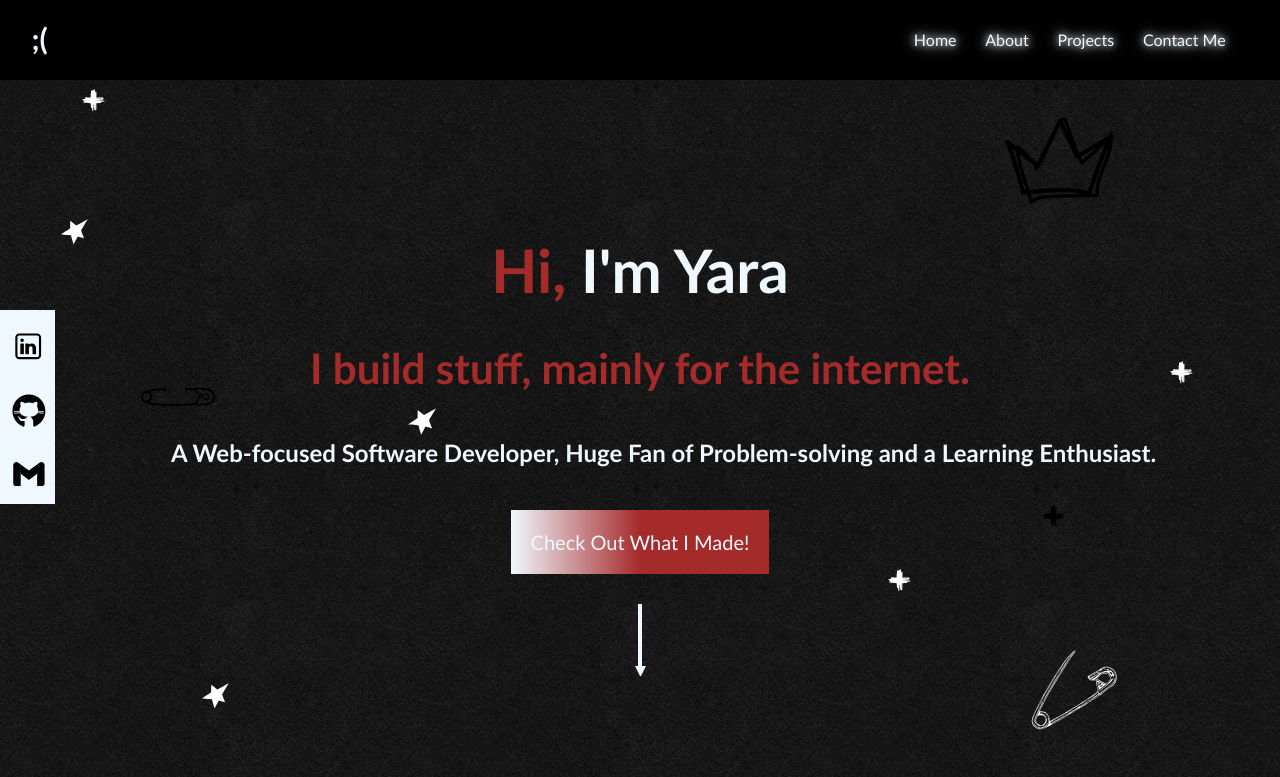
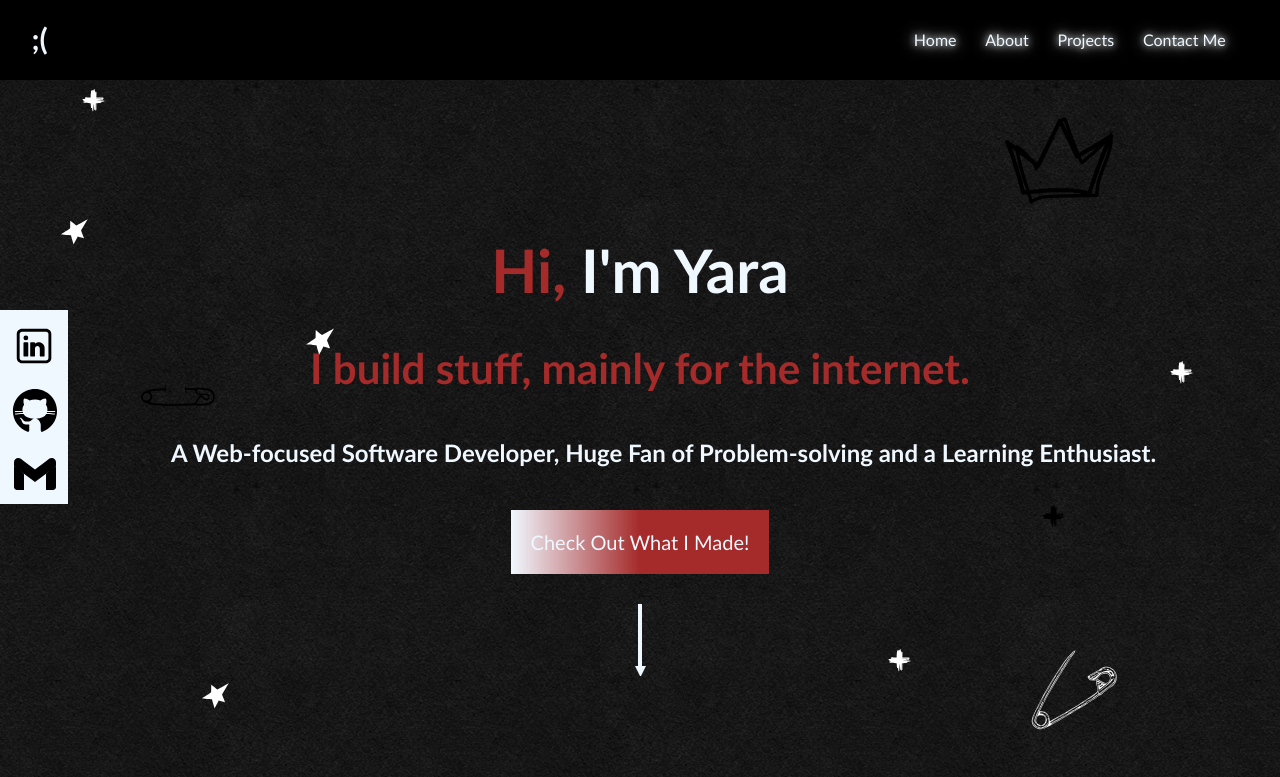
Before and after one commit to Surefire10/Surefire10.github.io, a React (Create React App) app: page / in a window 1280 px wide. Shown: the top 777 px of the page. Built offline with nearby package versions, Linux system fonts and the light colour scheme.

Commit message:
Edited social side menu

```diff
--- a/src/components/Drawing.js
+++ b/src/components/Drawing.js
@@ -60,7 +60,6 @@ function BackgroundCondensed(){
 
 
 
-
         <ScribbleStar style={{
             position: "absolute",
             top: "12%",
@@ -78,14 +77,14 @@ function BackgroundCondensed(){
 
         <ScribbleStar style={{
             position: "absolute",
-            top: "35%",
-            left: "28%",
+            top: "25%",
+            left: "20%",
         }} height="243" width="243" />
 
         <Plus
             style={{
                 position: "absolute",
-                top: "70%",
+                top: "80%",
                 left: "64%",
             }} />
 
--- a/src/pages/Home.module.css
+++ b/src/pages/Home.module.css
@@ -250,7 +250,24 @@ span{
 }
 
 
+@media (max-width: 80.3125em){
 
+    .icon{
+
+        max-width: 75%;
+        max-height: 75%;
+        margin: 0;
+
+
+    }
+
+    .sideSocials{
+
+
+        width: 5%;
+
+    }
+}
 
 
 @media (max-width: 62.5em){
```
